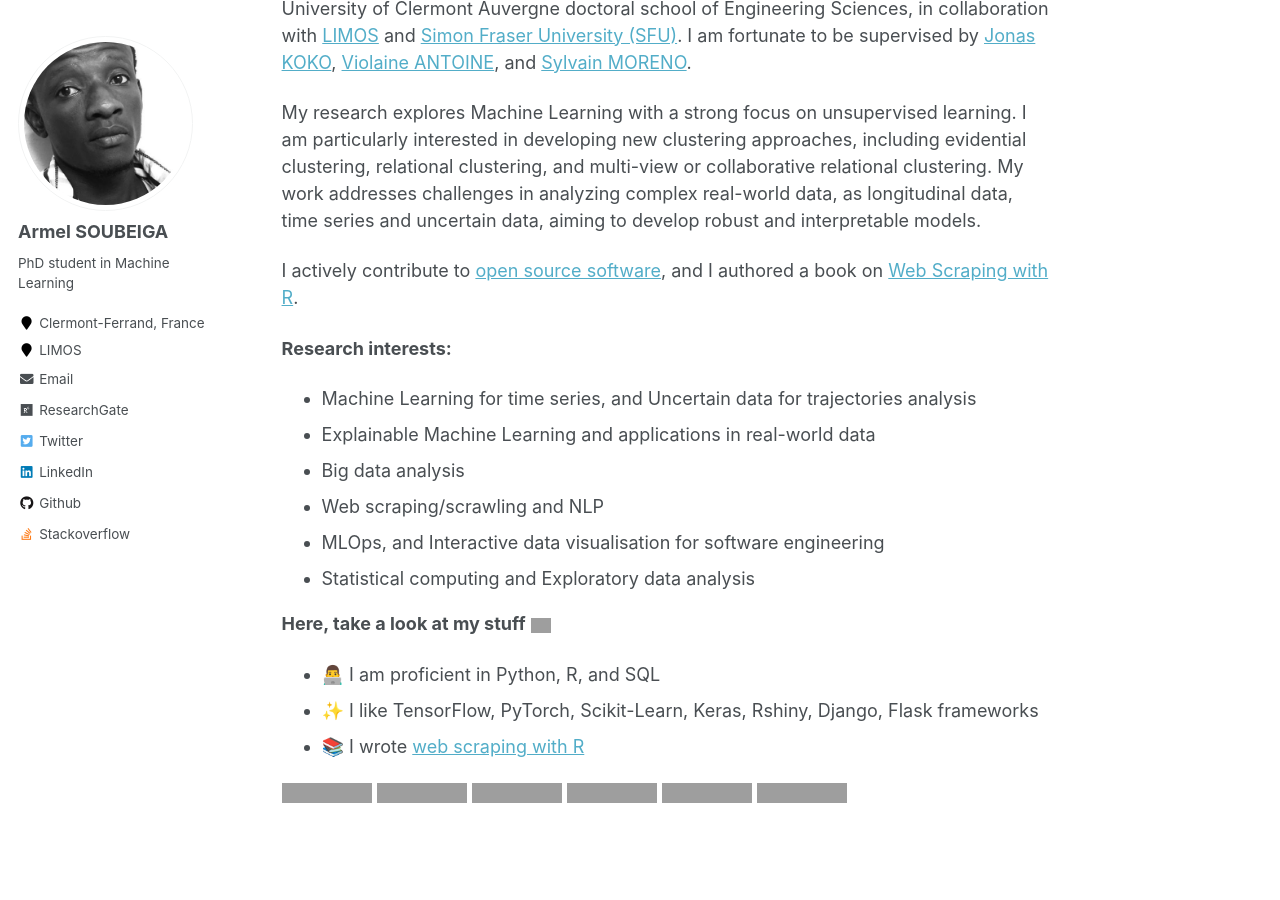
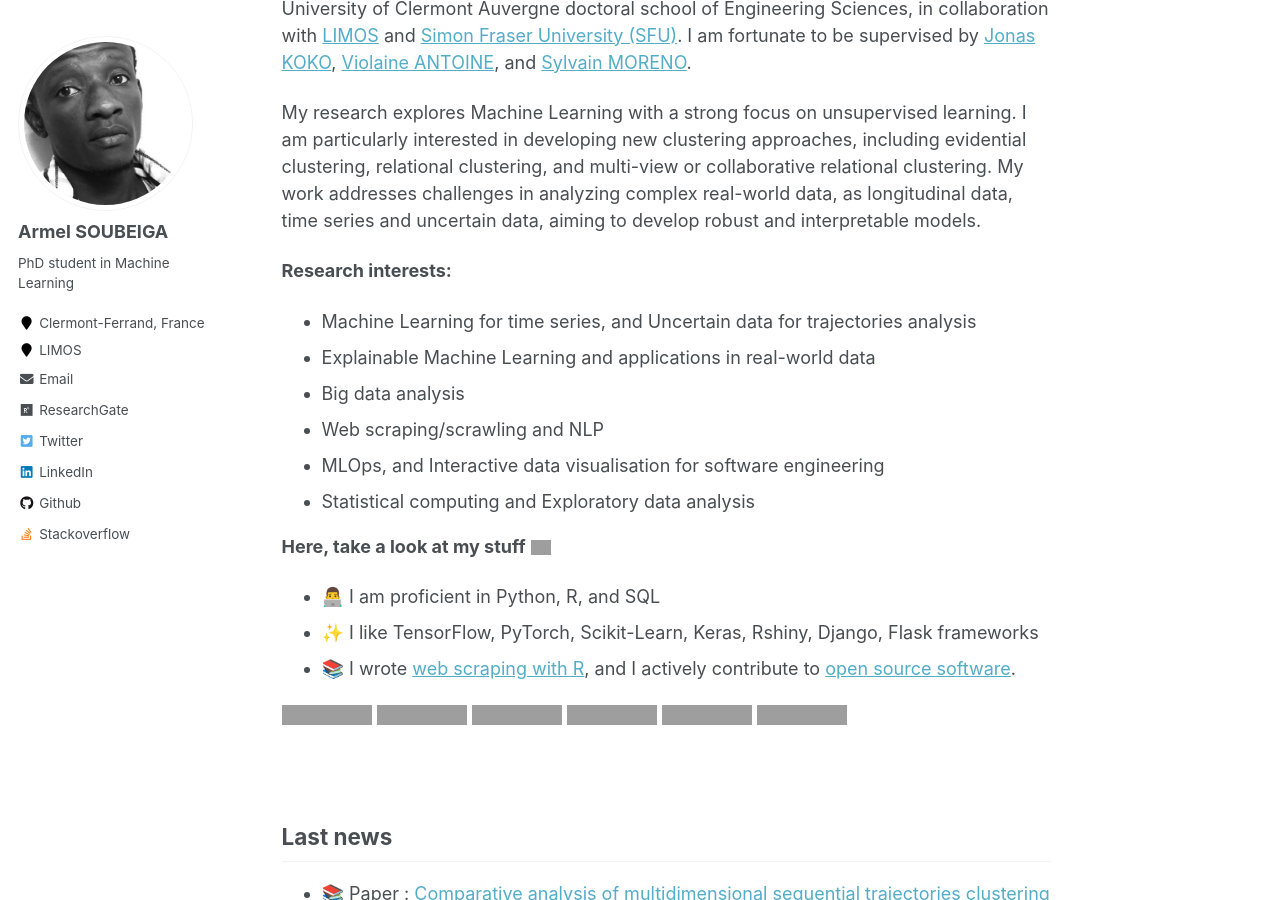
Before and after one commit to armelsoubeiga/armelsoubeiga.github.io, a Jekyll site: the page built from _pages/about.md, in a window 1280 px wide and 900 px high, scrolled down 287 px, cut to the strip 0-900 px from the top of the window. Built offline with Jekyll 4.4.1, drawn with Linux system fonts in a browser that asks for light colours; some of the changed lines change nothing that is shown; grey boxes are pictures that could not be loaded.

Commit message:
Update about.md

```diff
--- a/_pages/about.md
+++ b/_pages/about.md
@@ -14,8 +14,6 @@
 
 My research explores Machine Learning with a strong focus on unsupervised learning. I am particularly interested in developing new clustering approaches, including evidential clustering, relational clustering, and multi-view or collaborative relational clustering. My work addresses challenges in analyzing complex real-world data, as longitudinal data, time series and uncertain data, aiming to develop robust and interpretable models.
 
-I actively contribute to [open source software](https://armelsoubeiga.github.io/talks/), and I authored a book on [Web Scraping with R](https://www.amazon.fr/dp/B0B6XGTXKP).
-
 **Research interests:**
 
 - Machine Learning for time series, and Uncertain data for trajectories analysis
@@ -29,7 +27,7 @@
 
 - 👨‍💻 I am proficient in Python, R, and SQL
 - ✨ I like TensorFlow, PyTorch, Scikit-Learn, Keras, Rshiny, Django, Flask frameworks
-- 📚 I wrote [web scraping with R](https://www.amazon.fr/dp/B0B6XGTXKP)
+- 📚 I wrote [web scraping with R](https://www.amazon.fr/dp/B0B6XGTXKP), and I actively contribute to [open source software](https://armelsoubeiga.github.io/talks/).
 
 [![Python](https://img.shields.io/badge/-programming-black?style=flat-square&logo=python&link=https://github.com/armelsoubeiga)](https://github.com/armelsoubeiga)
 [![R](https://img.shields.io/badge/-programming-black?style=flat-square&logo=r&link=https://github.com/armelsoubeiga)](https://github.com/armelsoubeiga)
```
